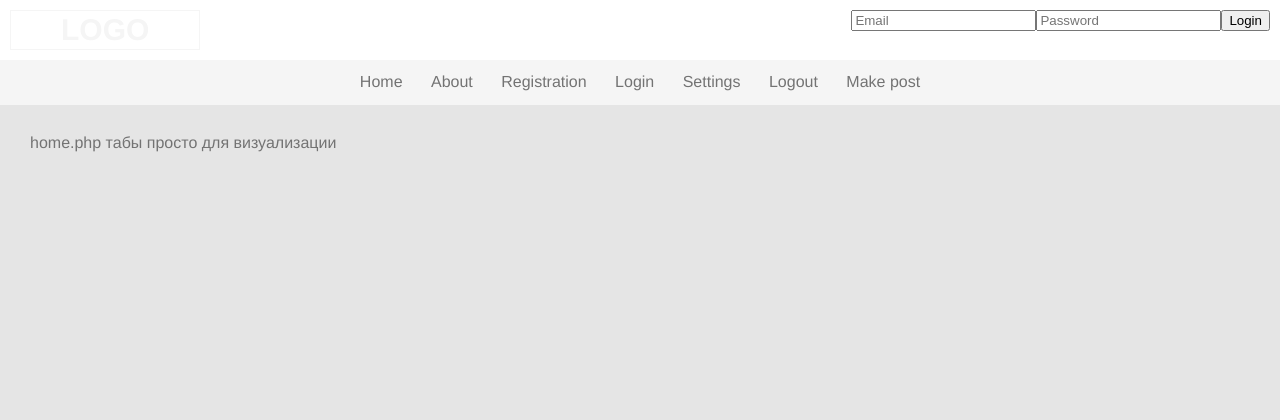
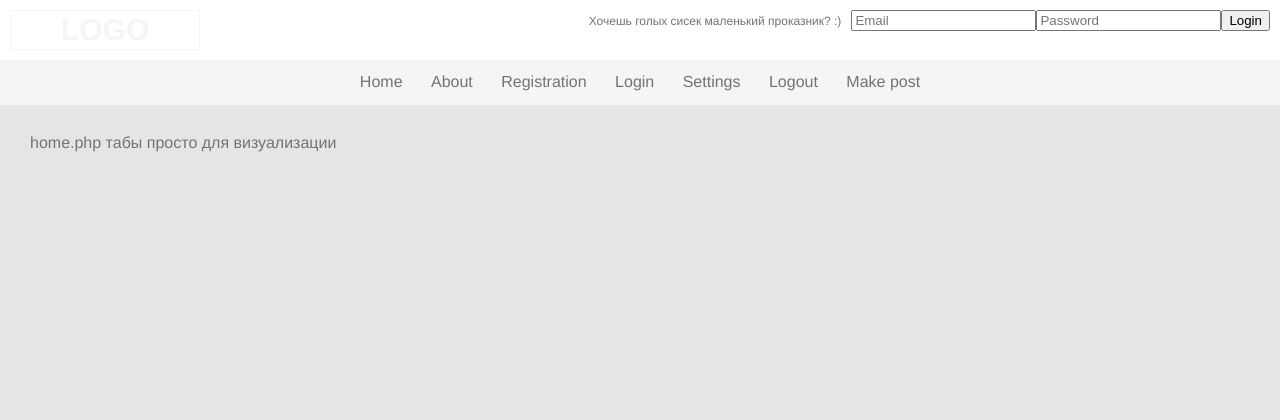
Before and after one commit to Rashe/tnttry, a CodeIgniter app: page /tnttry/ in a window 1280 px wide. Shown: the top 420 px of the page. Run offline with CodeIgniter, Linux system fonts and the light colour scheme.

Commit message:
Login on top header

```diff
--- a/application/views/templates/login.php
+++ b/application/views/templates/login.php
@@ -2,22 +2,19 @@
 echo '<div id="login_block">' . validation_errors() . '</div>' .
 
     form_open('login') .
-//    form_fieldset() .
-//    form_label('Email', 'email') .
+
+    anchor(base_url().'index.php/registration', 'Хочешь голых сисек маленький проказник? :)', array('class' => 'regLink', 'placeholder' => 'Хочешь голых сисек маленький проказник? :)')).
+
     form_input(array(
         'name' => 'email',
         'type' => 'email',
         'placeholder' => 'Email'
     )) .
-//    form_fieldset_close() .
 
-//    form_fieldset() .
-//    form_label('Password', 'password') .
     form_input(array(
         'name' => 'password',
         'placeholder' => 'Password'
     )) .
-//    form_fieldset_close() .
 
     form_submit('submit', 'Login') .
 
--- a/scripts/script.js
+++ b/scripts/script.js
@@ -1,3 +1,9 @@
 $(document).ready(function(){
     console.log('Main javascript OK');
+
+    $('.loginWrapper form a.regLink').hover( function(){
+        $(this).text('Да хочу! Отрегестрируй меня полностью.')
+    }, function(){
+        $(this).text($(this).attr('placeholder'));
+    });
 });
--- a/styles/header.css
+++ b/styles/header.css
@@ -21,7 +21,16 @@
     float:right;
 }
 
+#topHeader .loginWrapper .regLink{
+    font-size: 12px;
+    color: #737373;
+    text-decoration: none;
+    padding-right: 10px;
+}
 
+#topHeader .loginWrapper .regLink:hover{
+    text-decoration: underline;
+}
 
 
 
```
